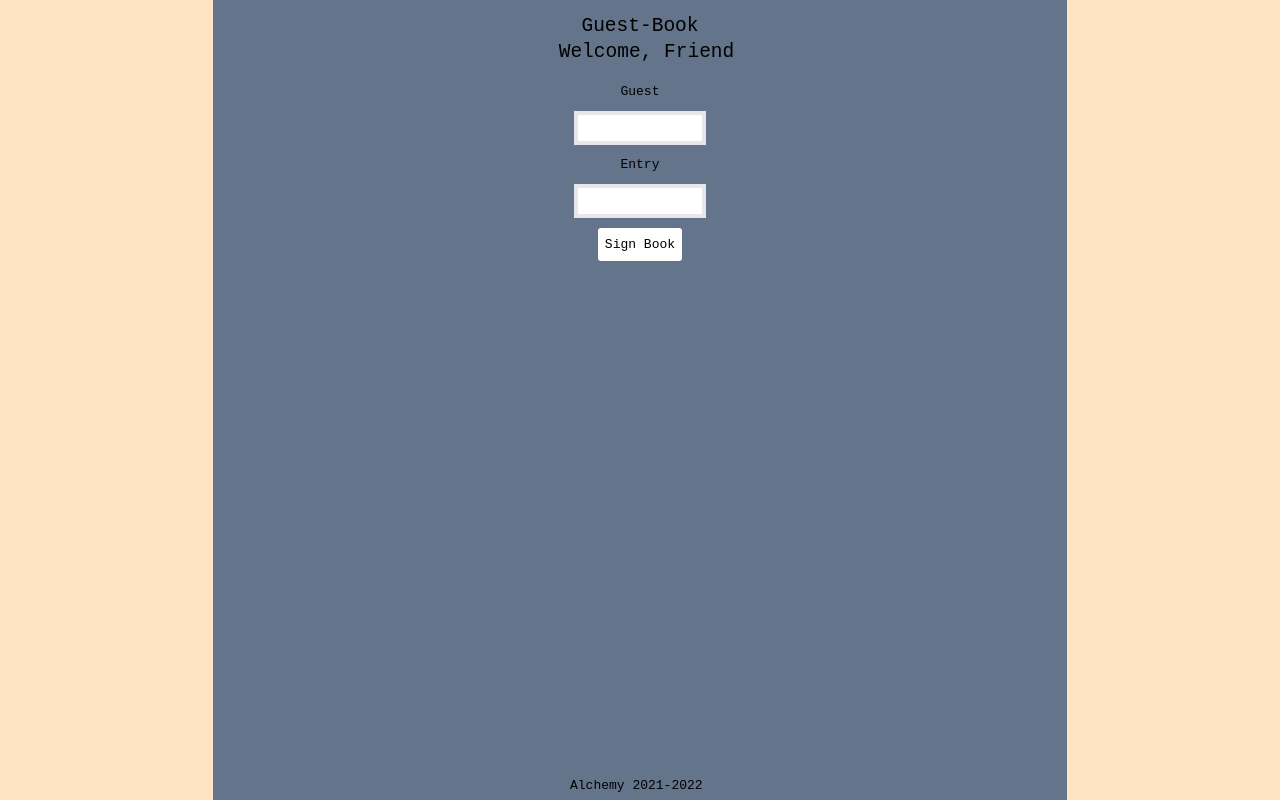
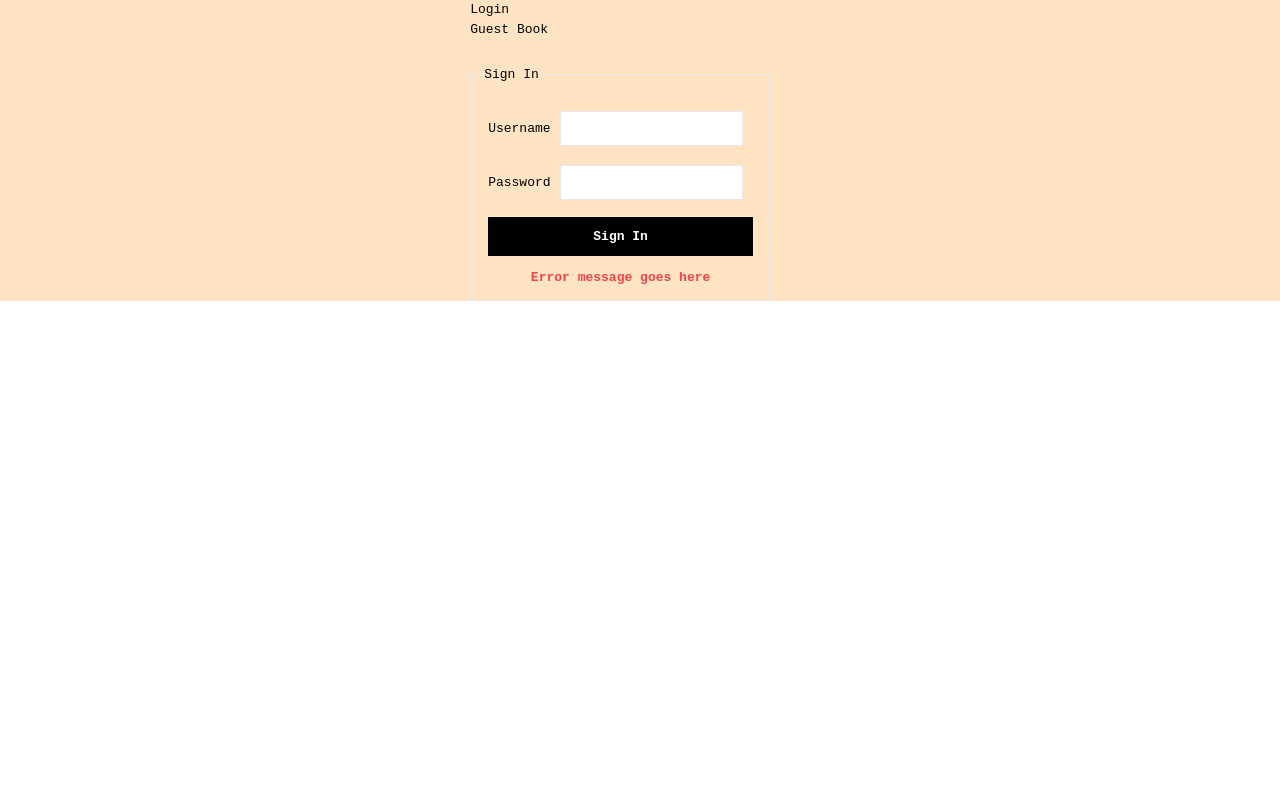
Before and after one commit to DanielRGilles/guest-book-2, a React (Create React App) app: page /login in a window 1280 px wide. Built offline with nearby package versions, Linux system fonts and the light colour scheme.

Commit message:
added react router

```diff
--- a/src/App.jsx
+++ b/src/App.jsx
@@ -1,23 +1,52 @@
-import Entries from "./components/Entries";
-import Footer from "./components/Footer";
-import Header from "./components/Header";
-import Input from "./components/Input";
-import './App.css'
+import React from "react";
+import {
+  BrowserRouter as Router,
+  Switch,
+  Route,
+  Link
+} from "react-router-dom";
+import { PrivateRoute } from './components/PrivateRoute';
+import GuestBook from "./views/GuestBook";
+import Login from './views/Login'
 
 export default function App() {
   return (
-  <div className="w-2/3 h-screen bg-slate-500 justify-items-center">
-    <Header/>
-    <div className="cnt flex">
-    <div></div>
-    <main className="flex-col justify-self-center items-center w-2/3">
-    <Input/>
-    <Entries/>
-    <Footer/>
-    </main>
-    <div></div>
-    </div>
-    </div>
+    <Router>
+      <div>
+        <nav>
+          <ul>
+            <li>
+              <Link to="/login">Login</Link>
+            </li>
+            <li>
+              <Link to="/guest-book">Guest Book</Link>
+            </li>
+          </ul>
+        </nav>
 
-    )
+        {/* A <Switch> looks through its children <Route>s and
+            renders the first one that matches the current URL. */}
+        <Switch>
+          <PrivateRoute path="/guest-book">
+            <GuestBook />
+          </PrivateRoute>
+          <Route path="/login">
+            <Login />
+          </Route>
+        </Switch>
+      </div>
+    </Router>
+  );
 }
+
+function Home() {
+  return <h2>Home</h2>;
+}
+
+function About() {
+  return <h2>About</h2>;
+}
+
+function Users() {
+  return <h2>Users</h2>;
+}
--- a/src/components/PrivateRoute.jsx
+++ b/src/components/PrivateRoute.jsx
@@ -1,5 +1,5 @@
 import { Redirect, Route } from 'react-router-dom';
-import { useAuth } from '../../hooks/useAuth';
+import { useAuth } from '../hooks/useAuth';
 
 // A wrapper for <Route> that redirects to the login
 // screen if you're not yet authenticated.
--- /dev/null
+++ b/src/hooks/useAuth.js
@@ -0,0 +1,17 @@
+import { useContext } from 'react';
+import { authContext } from '../context/ProvideAuth';
+
+/**
+ * This custom hook will return an authContext, which consists of the `user` object (which is an object with an `email` property), the `login` function (which takes a user's email and password), and the `logout` function.
+ *
+ * @returns {{user: {email:string}, login:  (email:string, password:string) => bool, logout: () => void}} authContext
+ */
+export function useAuth() {
+  const context = useContext(authContext);
+
+  if (context === undefined) {
+    throw new Error('useAuth must be used within a ProvideAuth context');
+  }
+
+  return context;
+}
--- /dev/null
+++ b/src/hooks/useForm.js
@@ -0,0 +1,14 @@
+import { useState } from 'react';
+
+export function useForm(inputs = {}) {
+  const [formState, setFormState] = useState(inputs);
+
+  const handleFormChange = (event) => {
+    const { name, value } = event.target;
+    setFormState((prevState) => {
+      return { ...prevState, [name]: value };
+    });
+  };
+
+  return { formState, handleFormChange };
+}
--- /dev/null
+++ b/src/views/GuestBook.jsx
@@ -0,0 +1,23 @@
+import Entries from "../components/Entries";
+import Footer from "../components/Footer";
+import Header from "../components/Header";
+import Input from "../components/Input";
+import '../App.css'
+
+export default function GuestBook() {
+  return (
+  <div className="w-2/3 h-screen bg-slate-500 justify-items-center">
+    <Header/>
+    <div className="cnt flex">
+    <div></div>
+    <main className="flex-col justify-self-center items-center w-2/3">
+    <Input/>
+    <Entries/>
+    <Footer/>
+    </main>
+    <div></div>
+    </div>
+    </div>
+
+    )
+}
--- /dev/null
+++ b/src/views/Login.jsx
@@ -0,0 +1,42 @@
+import { useState } from 'react';
+import { useHistory, useLocation } from 'react-router-dom';
+import { useAuth } from './../hooks/useAuth';
+import { useForm } from './../hooks/useForm';
+
+export default function Login() {
+    return (
+        <fieldset className="w-1/4 border p-4 mt-8">
+                 <legend>Sign In</legend>
+                    <form className="grid grid-cols-[1fr_2fr] grid-rows-3">
+                        <label htmlFor="username" className="self-center text-right">
+                         Username
+                        </label>
+                        <input
+      id="username"
+      type="text"
+      name="username"
+      className="border p-2 m-3"
+      required
+    />
+    <label htmlFor="password" className="self-center text-right">
+      Password
+    </label>
+    <input
+      id="password"
+      type="password"
+      name="password"
+      className="border p-2 m-3"
+      required
+    />
+    <button
+      type="submit"
+      className="h-12 self-center bg-black text-white p-1 font-bold col-span-2"
+    >
+      Sign In
+    </button>
+  </form>
+  <p className="text-center text-red-500 font-bold">Error message goes here</p>
+</fieldset>
+
+    )
+}
```
Also changed, not shown: 1 other file (tests, documents, lock files or other folders).
